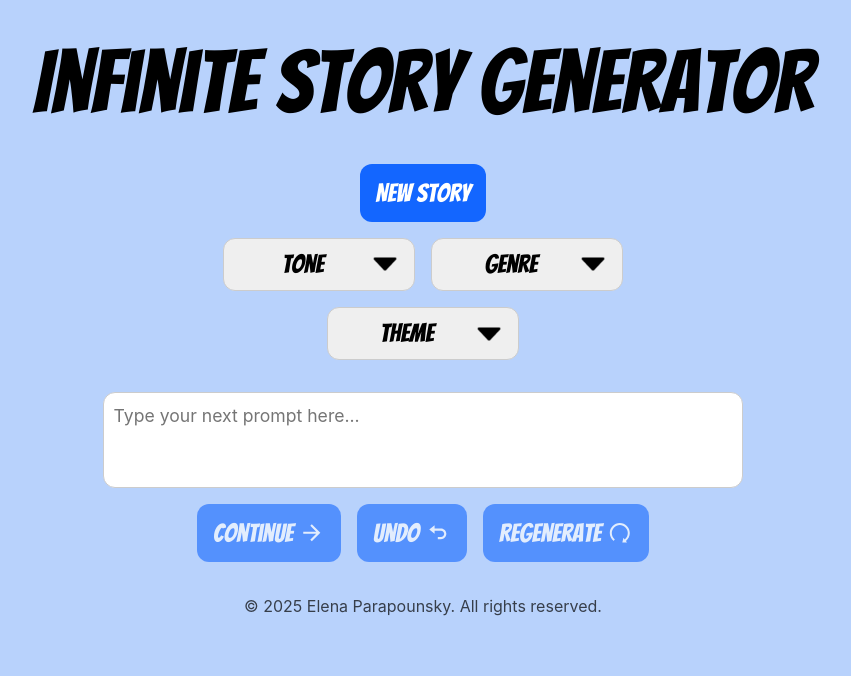
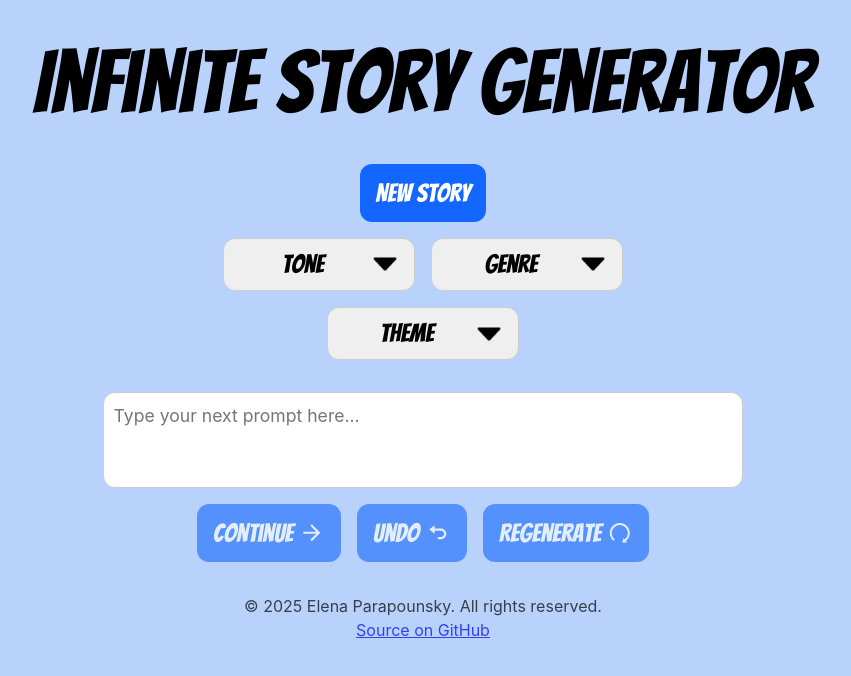
Before and after one commit to eparapounsky/infinite-story, a React (Create React App) app in the folder frontend/: page / in a window 1280 px wide. Shown: the top 676 px of the page, without its empty margins (217-1068 px from the left). Built offline with nearby package versions, Linux system fonts and the light colour scheme; no server answers.

Commit message:
add GitHub link to footer

```diff
--- a/frontend/src/App.js
+++ b/frontend/src/App.js
@@ -223,7 +223,10 @@ function App() {
         </button>
       </div>
 
-      <footer>© 2025 Elena Parapounsky. All rights reserved.</footer>
+      <footer>
+        <p> © 2025 Elena Parapounsky. All rights reserved. </p>
+        <a href="https://github.com/eparapounsky/infinite-story">Source on GitHub</a>
+      </footer>
     </div>
   );
 }
```
